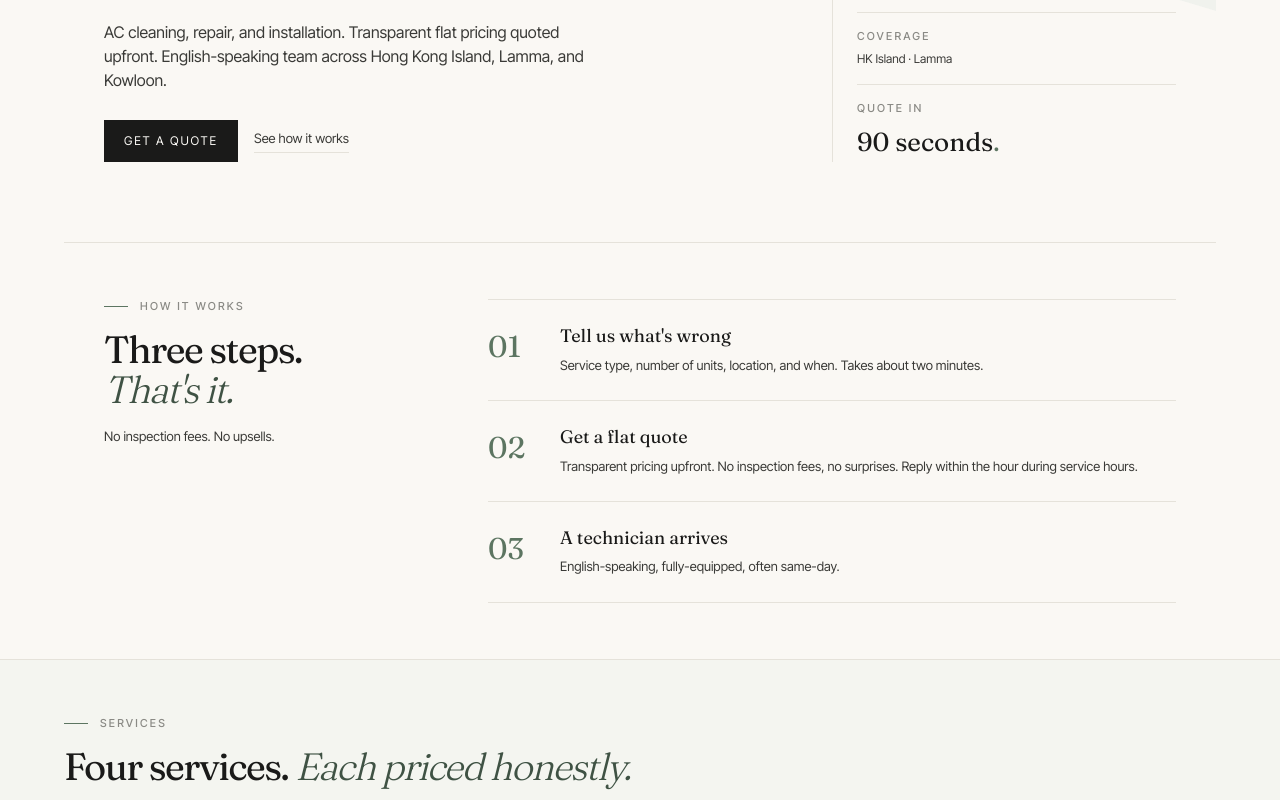
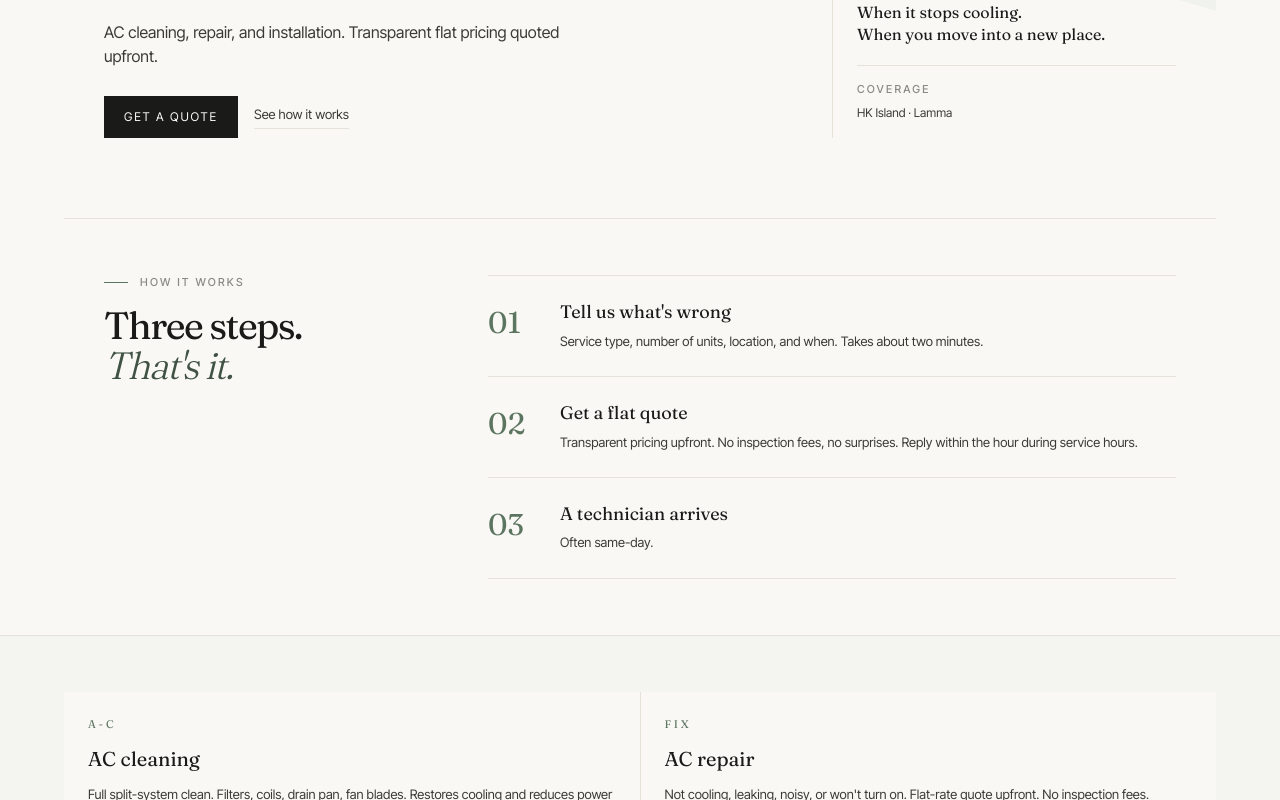
Before and after one commit to kept-app/freshflat, a Next.js app: page / in a window 1280 px wide. Shown: the part 340-1140 px from the top of the page. Built offline with nearby package versions, Linux system fonts and the light colour scheme.

Commit message:
copy cuts: hero, how it works, services, faq, about, footer

```diff
--- a/components/About.tsx
+++ b/components/About.tsx
@@ -14,7 +14,7 @@ export default function About() {
 
         <div>
           <p className="text-[14px] text-body leading-relaxed max-w-lg">
-            FreshFlat is a dispatch operator. We connect Hong Kong AC technicians with the people who need them. We do not own equipment. We do not employ technicians. We coordinate, communicate, and stand behind the work. Our job is to make booking AC service as straightforward as it should have been all along.
+            FreshFlat is a dispatch operator. We connect Hong Kong AC technicians with the people who need them. We coordinate, communicate, and stand behind the work. Our job is to make booking AC service straightforward.
           </p>
 
         </div>
--- a/components/FAQ.tsx
+++ b/components/FAQ.tsx
@@ -25,7 +25,7 @@ const faqs = [
   },
   {
     q: 'Can I book recurring AC cleaning?',
-    a: 'Yes. Many residents book twice-yearly cleans before and after summer. Hosts and property managers often book quarterly.',
+    a: 'Yes. Many customers book before each summer to keep their units running well.',
   },
   {
     q: 'What if the AC breaks again right after?',
--- a/components/Footer.tsx
+++ b/components/Footer.tsx
@@ -8,7 +8,6 @@ export default function Footer() {
               <span className="font-display text-[22px] tracking-tight">FreshFlat</span>
               <span className="text-[9px] tracking-eyebrow uppercase text-stone">Hong Kong</span>
             </div>
-            <p className="font-display italic text-[13px] text-sage-deep mb-3">AC service for Hong Kong flats. Same-day, transparent, no inspection fees.</p>
             <p className="text-[12px] text-body leading-relaxed max-w-[240px]">
               AC cleaning, repair, and installation across Hong Kong. Vetted independent technicians dispatched same-day.
             </p>
@@ -41,9 +40,6 @@ export default function Footer() {
 
         <div className="border-t border-rule mt-7 pt-5 flex flex-col sm:flex-row justify-between items-start sm:items-center gap-2 text-[11px] text-stone">
           <span>&copy; FreshFlat. Hong Kong.</span>
-          <span className="font-display italic">
-            <span className="text-sage">&middot;</span> Booked in minutes. Fixed properly.
-          </span>
         </div>
       </div>
     </footer>
--- a/components/Hero.tsx
+++ b/components/Hero.tsx
@@ -12,10 +12,10 @@ export default function Hero() {
             needs it.
           </h1>
           <p className="mt-4 font-display text-[clamp(16px,2vw,21px)] font-normal text-graphite/60 leading-snug">
-            Same-day. Including Sundays. No inspection fees.
+            Done properly. Same-day if you need it.
           </p>
           <p className="mt-5 text-[15px] md:text-base leading-relaxed text-body max-w-lg">
-            AC cleaning, repair, and installation. Transparent flat pricing quoted upfront. English-speaking team across Hong Kong Island, Lamma, and Kowloon.
+            AC cleaning, repair, and installation. Transparent flat pricing quoted upfront.
           </p>
           <div className="mt-7 flex flex-wrap gap-4 items-center">
             <a href="#booking" className="inline-flex items-center gap-2 bg-graphite text-cream px-5 py-3 text-[12px] tracking-btn uppercase hover:bg-sage-deep transition-colors">
@@ -39,11 +39,6 @@ export default function Hero() {
             <p className="text-eyebrow tracking-eyebrow uppercase text-stone mb-1.5">Coverage</p>
             <p className="text-[12px] text-body">HK Island · Lamma</p>
           </div>
-          <hr className="border-rule my-4" />
-          <div>
-            <p className="text-eyebrow tracking-eyebrow uppercase text-stone mb-1.5">Quote in</p>
-            <p className="font-display text-[26px]">90 seconds<span className="text-sage">.</span></p>
-          </div>
         </div>
       </div>
     </section>
--- a/components/HowItWorks.tsx
+++ b/components/HowItWorks.tsx
@@ -12,7 +12,7 @@ const steps = [
   {
     num: '03',
     title: 'A technician arrives',
-    desc: 'English-speaking, fully-equipped, often same-day.',
+    desc: 'Often same-day.',
   },
 ]
 
@@ -28,9 +28,6 @@ export default function HowItWorks() {
             Three steps.<br />
             <span className="italic font-light text-sage-deep">That&apos;s it.</span>
           </h2>
-          <p className="mt-4 text-[13px] text-body leading-relaxed max-w-[280px]">
-            No inspection fees. No upsells.
-          </p>
         </div>
 
         <div className="border-t border-b border-rule">
--- a/components/Services.tsx
+++ b/components/Services.tsx
@@ -9,15 +9,6 @@ export default function Services() {
   return (
     <section id="services" className="bg-sage-light border-t border-rule px-6 md:px-10 py-10 md:py-14 reveal">
       <div className="max-w-6xl mx-auto">
-        <div className="mb-7">
-          <p className="text-eyebrow tracking-eyebrow uppercase text-stone mb-4">
-            <span className="ff-rule" />Services
-          </p>
-          <h2 className="font-display text-section font-normal">
-            Four services. <span className="italic font-light text-sage-deep">Each priced honestly.</span>
-          </h2>
-        </div>
-
         <div className="grid md:grid-cols-2 gap-px bg-rule">
           {services.map((s) => (
             <div key={s.code} className="bg-cream p-5 md:p-6 flex flex-col">
```
